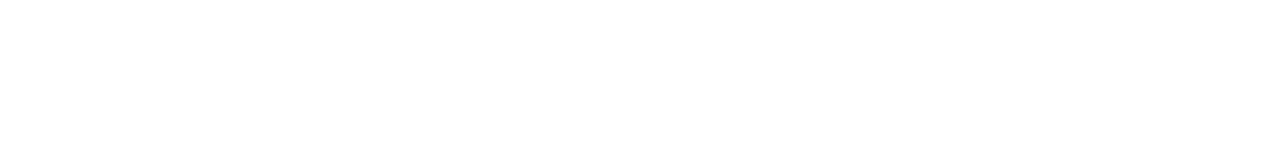
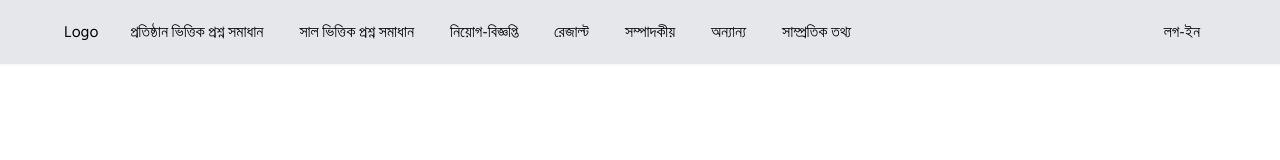
Before and after one commit to JobNinjaBD/job-ninja-bd-template, a plain HTML site: page HomePage/navbar.html in a window 1280 px wide. Drawn offline with nearby package versions, Linux system fonts and the light colour scheme.

Commit message:
navbar demo

```diff
--- a/HomePage/navbar.html
+++ b/HomePage/navbar.html
@@ -1,15 +1,66 @@
-<!DOCTYPE html>
-<html lang="en">
+<!doctype html>
+<html>
 
 <head>
     <meta charset="UTF-8">
-    <meta http-equiv="X-UA-Compatible" content="IE=edge">
     <meta name="viewport" content="width=device-width, initial-scale=1.0">
-    <title>Document</title>
+    <script src="https://cdn.tailwindcss.com"></script>
+
+    <link rel="preconnect" href="https://fonts.googleapis.com">
+    <link rel="preconnect" href="https://fonts.gstatic.com" crossorigin>
+    <link href="https://fonts.googleapis.com/css2?family=Hind+Siliguri:wght@300;400;500;600;700&display=swap"
+        rel="stylesheet">
+    <style>
+        * {
+            margin: 0;
+            padding: 0;
+            box-sizing: border-box;
+        }
+
+        body {
+            font-family: 'Hind Siliguri', sans-serif;
+        }
+    </style>
 </head>
 
 <body>
-
+    <header class="px-16 bg-gray-200 shadow-sm">
+        <nav class="flex gap-x-4 py-3 items-center">
+            <div class="nav-logo">
+                <!-- <img src="" alt=""> -->
+                <h2>Logo</h2>
+            </div>
+            <div class="flex w-full justify-between">
+                <ul class="flex gap-x-1">
+                    <li class="hover:bg-black hover:text-white px-4 py-2 rounded-md">
+                        <a href="">প্রতিষ্ঠান ভিত্তিক
+                            প্রশ্ন
+                            সমাধান</a>
+                    </li>
+                    <li class="hover:bg-black hover:text-white px-4 py-2 rounded-md">
+                        <a href="">সাল ভিত্তিক প্রশ্ন
+                            সমাধান</a>
+                    </li>
+                    <li class="hover:bg-black hover:text-white px-4 py-2 rounded-md">
+                        <a href="">নিয়োগ-বিজ্ঞপ্তি</a>
+                    </li>
+                    <li class="hover:bg-black hover:text-white px-4 py-2 rounded-md">
+                        <a href="">রেজাল্ট</a>
+                    </li>
+                    <li class="hover:bg-black hover:text-white px-4 py-2 rounded-md">
+                        <a href="">সম্পাদকীয়</a>
+                    </li>
+                    <li class="hover:bg-black hover:text-white px-4 py-2 rounded-md">
+                        <a href="">অন্যান্য</a>
+                    </li>
+                    <li class="hover:bg-black hover:text-white px-4 py-2 rounded-md">
+                        <a href="">সাম্প্রতিক তথ্য</a>
+                    </li>
+                </ul>
+                <button class="hover:bg-black hover:text-white px-4 py-2 rounded-md">লগ-ইন</button>
+            </div>
+        </nav>
+    </header>
 </body>
 
 </html>
```
Also changed, not shown: index.html (+1 -1 lines).
